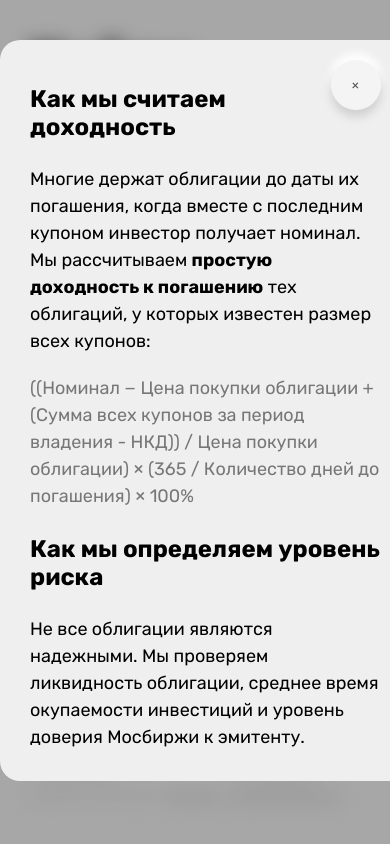
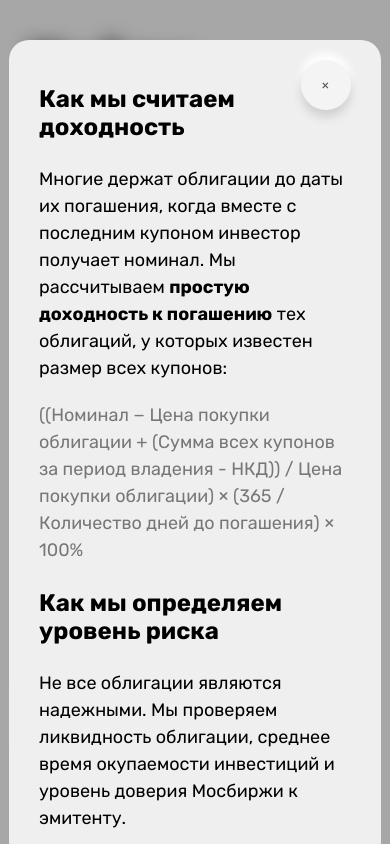
Before and after one commit to moshesm10/Top_bonds, a website: page src/index.html in a window 390 px wide. Both pictures are taken after a click on the element "подробнее про расчеты". Drawn offline with nearby package versions, Linux system fonts and the light colour scheme; files that its build step writes are made by us from their sources; no server answers; a web font is replaced by a local one.

Commit message:
adaptive popup style

```diff
--- a/src/scss/main.scss
+++ b/src/scss/main.scss
@@ -568,7 +568,7 @@
         }
 
         @media (min-width: 320px) and (max-width: 425px) {
-            min-width: 90%;
+            min-width: 80%;
         }
 
         &-title {
```
Also changed, not shown: build/css/main.css.
